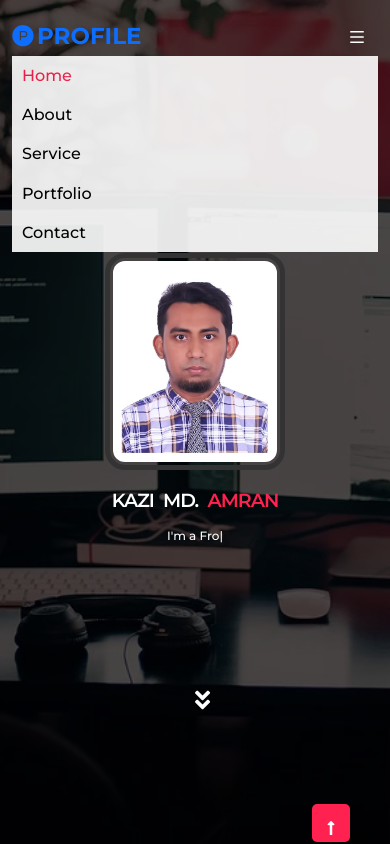
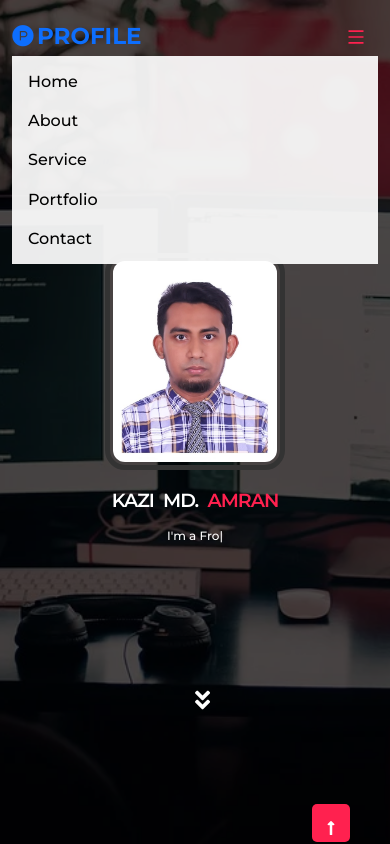
Before and after one commit to kaziamran/profile, a plain HTML site: page index.html in a window 390 px wide. Both pictures are taken after a click on the button "Toggle navigation". Shown: the top 844 px of the page. Drawn offline with Linux system fonts and the light colour scheme.

Commit message:
menu bar

```diff
--- a/assets/css/responsive.css
+++ b/assets/css/responsive.css
@@ -128,9 +128,9 @@
 	}
 	.profile_menu_list {
 		background: #fff;
-		opacity: 0.9;
+		opacity: 0.92;
 		align-items: flex-start;
-		padding: 10px;
+		padding: 16px 0 16px 16px;
 	}
 }
 
--- a/assets/css/style.css
+++ b/assets/css/style.css
@@ -130,14 +130,14 @@ a:hover {
     border: none !important;
 }
 ._toggler.collapsed .navbar-toggler-icon {
-    background-image: url("../img/header-r8-menu-ic.svg") !important;
+    background-image: url("../img/header-menu-icon.svg") !important;
     transition: 0.1s all ease-in-out;
-    max-width: 18px;
+    max-width: 20px;
 }
 ._toggler .navbar-toggler-icon {
-    background-image: url("../img/header-r8-menu-ic.svg") !important;
+    background-image: url("../img/header-menu-icon.svg") !important;
     transition: 0.1s all ease-in-out;
-    max-width: 18px;
+    max-width: 20px;
 }
 .dropdown-toggle::after {
     display: none;
@@ -181,20 +181,11 @@ a:hover {
 	top: 0;
 }
 
-.manu_bar ul li.current a, .manu_bar ul li a:hover {
-	color: #FF214F;
-}
-
-.menu_area.menu_fixed.sticky li.current a {
-	color: #FF214F !important;
-}
-
 .profile_menu_list {
     gap: 20px;
     align-items: center;
     margin: 0 0 0 auto;
 }
-
 .profile_menu_list_itm {
     font-family: 'Montserrat';
     font-weight: 500;
@@ -205,9 +196,8 @@ a:hover {
     display: flex;
     transition: .2s all ease;
 }
-
 .profile_menu_list_itm:hover {
-	color: #FF214F;
+	color: #FF214F !important;
 }
 
 .menu_area.menu_fixed .navbar-light .manu_bar .another ul li a{
@@ -227,7 +217,7 @@ a:hover {
 }
 
 .menu_area.menu_fixed.sticky a {
-	color: #333 !important;
+	color: #000;
 }
 
 .header.menu_fixed.sticky{
@@ -248,7 +238,6 @@ a:hover {
     line-height: 1.2;
     text-transform: uppercase;
 }
-
 .menu_logo_link:hover {
 	color: #FF214F;
 }
--- a/index.html
+++ b/index.html
@@ -38,7 +38,7 @@
 						</button>
 						<div class="collapse navbar-collapse ml-auto manu_bar" id="navbarNav">
 							<ul class="navbar-nav ml-auto another profile_menu_list">
-								<li class="current profile_menu_list_li">
+								<li class="profile_menu_list_li">
 									<a href="#home" class="profile_menu_list_itm">home</a>
 								</li>
 								<li class="profile_menu_list_li">
```
Also changed, not shown: assets/img/header-menu-icon.svg (renamed from assets/img/header-r8-menu-cross.svg), assets/img/header-r8-menu-ic.svg (deleted).
